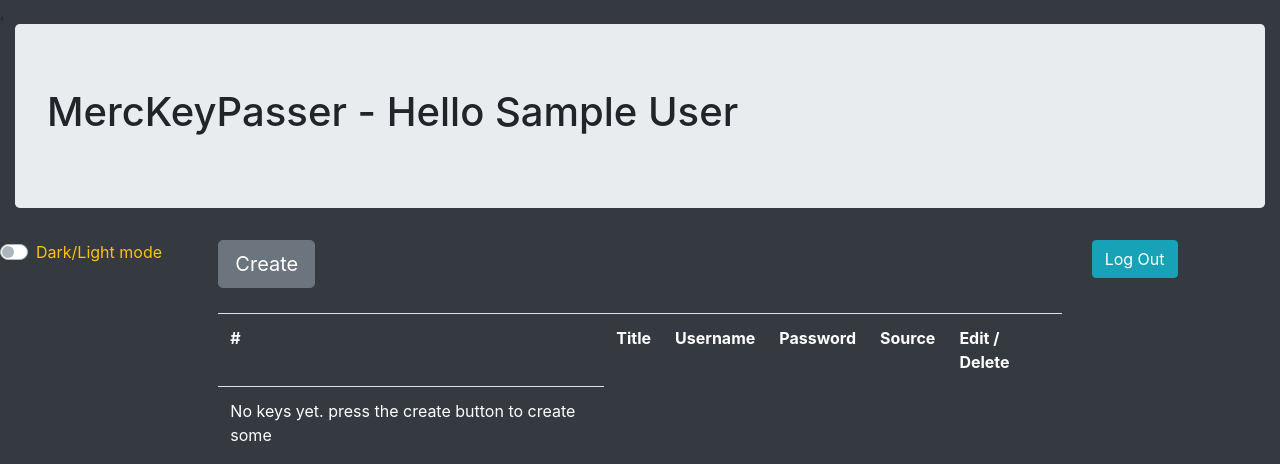
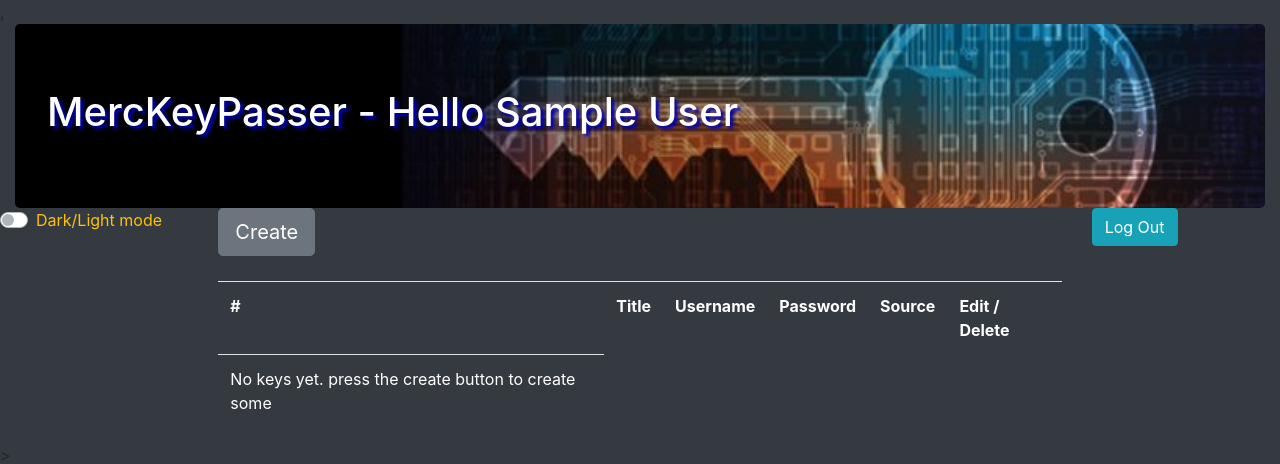
Before and after one commit to AndreasHaagh/MercKeyPasser, a PHP site: page /MainPageStructure.php in a window 1280 px wide. Shown: the top 464 px of the page. Run offline with PHP 8.4, Linux system fonts and the light colour scheme; the visitor is signed in with stand-in values (Sample User, id 1); data that the repository does not hold is empty; some libraries are stand-ins or nearby versions.

Commit message:
- design title bar

```diff
--- a/MainPageStructure.php
+++ b/MainPageStructure.php
@@ -37,6 +37,18 @@
       margin-top: 25px;
       color: white;
     }
+
+    .jumbotron {
+    margin-bottom: 0px;
+    background-color: #394046;
+    background-image: url(/img/keyP2.jpg);
+    background-size: 100%;
+    background-position: right;
+    background-repeat: no-repeat;
+    color: white;
+    text-shadow: #0000b3 0.2em 0.2em 0.2em;
+}
+
   </style>
 </head>
 <body >
```
Also changed, not shown: img/keyP2.jpg (added).
